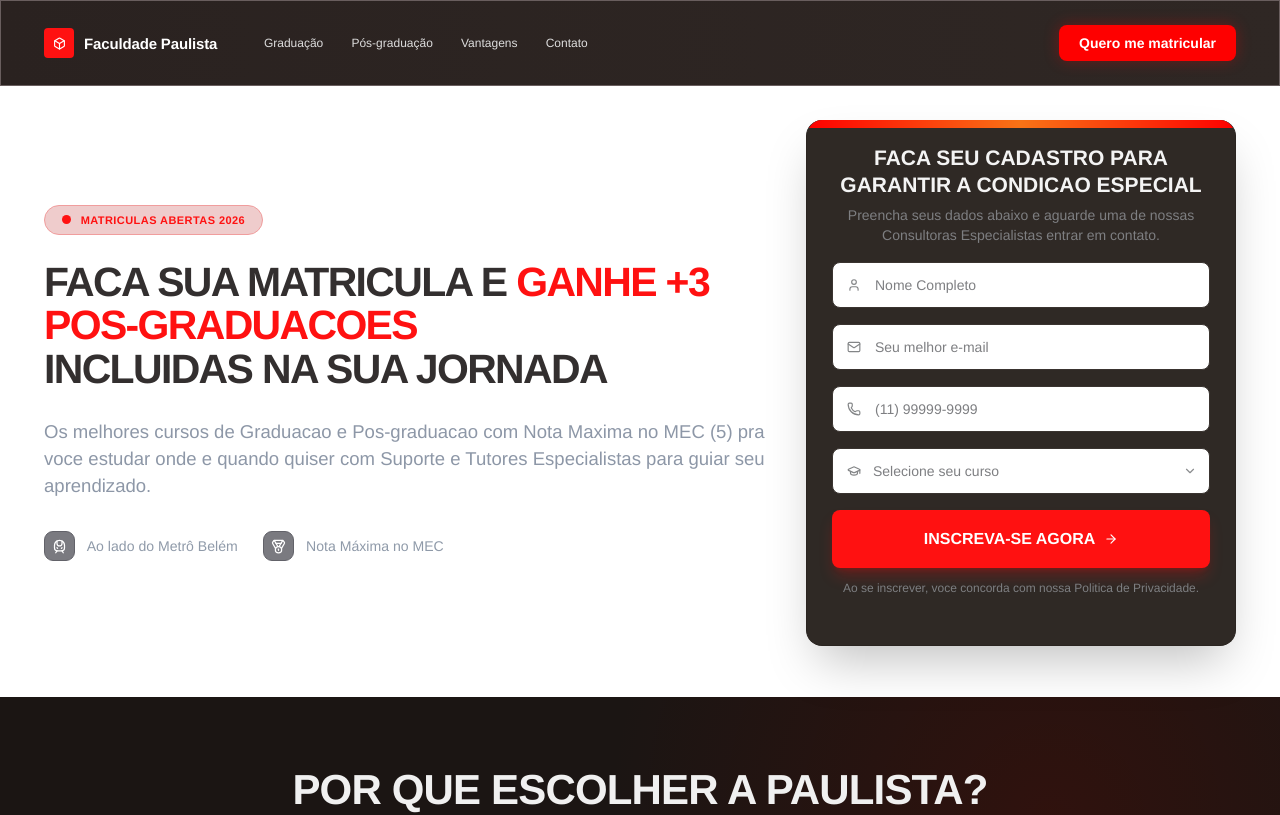
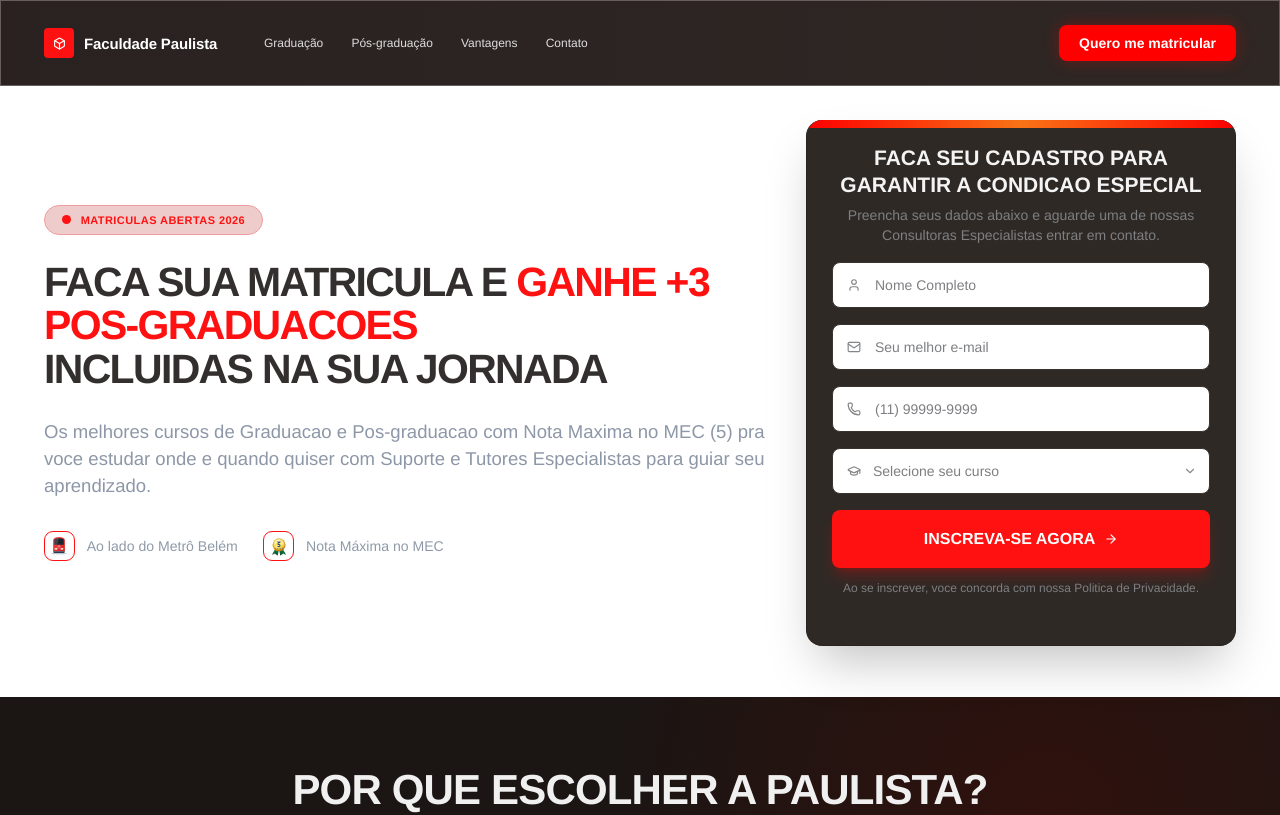
Before and after one commit to martinlofranodeoliveira/faculdadepaulista.com.br, a React (Vite) app: page / in a window 1280 px wide. Shown: the top 815 px of the page. Built offline with nearby package versions, Linux system fonts and the light colour scheme.

Commit message:
style: ajustar ícones de destaque no hero

```diff
--- a/src/landing/components/HeroSection.tsx
+++ b/src/landing/components/HeroSection.tsx
@@ -3,9 +3,7 @@ import {
   ArrowRight,
   GraduationCap,
   Mail,
-  Medal,
   Phone,
-  TrainFront,
   User,
 } from 'lucide-react'
 
@@ -42,6 +40,195 @@ const EMPTY_TOUCHED: Touched = {
   email: false,
   phone: false,
   course: false,
+}
+
+function MetroTrainIcon() {
+  return (
+    <svg
+      viewBox="475 111 170 170"
+      width="20"
+      height="20"
+      xmlns="http://www.w3.org/2000/svg"
+      aria-hidden="true"
+    >
+      <defs>
+        <linearGradient id="heroMetroGrad" x1="0%" y1="0%" x2="100%" y2="100%">
+          <stop offset="0%" stopColor="#FF4B4B" />
+          <stop offset="100%" stopColor="#CC1D1D" />
+        </linearGradient>
+      </defs>
+
+      <g id="metro-icon">
+        <path
+          d="M 510 240 L 510 150 Q 510 120 560 120 Q 610 120 610 150 L 610 240 Z"
+          fill="url(#heroMetroGrad)"
+        />
+        <path d="M 510 240 L 610 240 L 605 255 L 515 255 Z" fill="#2C3E50" />
+        <path
+          d="M 520 185 L 520 145 Q 520 130 560 130 Q 600 130 600 145 L 600 185 Z"
+          fill="#1A252F"
+        />
+        <path
+          d="M 520 145 Q 520 130 560 130 L 545 185 L 520 185 Z"
+          fill="#FFFFFF"
+          opacity="0.15"
+        />
+
+        <rect x="522" y="215" width="25" height="10" rx="5" fill="#FFFFFF" />
+        <rect x="573" y="215" width="25" height="10" rx="5" fill="#FFFFFF" />
+        <rect x="524" y="217" width="21" height="6" rx="3" fill="#FFF2CC" />
+        <rect x="575" y="217" width="21" height="6" rx="3" fill="#FFF2CC" />
+
+        <circle cx="560" cy="202" r="12" fill="none" stroke="#FFFFFF" strokeWidth="2" opacity="0.8" />
+        <text
+          x="560"
+          y="207"
+          fontFamily="system-ui, sans-serif"
+          fontWeight="900"
+          fontSize="14"
+          fill="#FFFFFF"
+          textAnchor="middle"
+          opacity="0.9"
+        >
+          M
+        </text>
+
+        <path
+          d="M 500 260 L 620 260"
+          stroke="#94A3B8"
+          strokeWidth="5"
+          strokeLinecap="round"
+        />
+        <path
+          d="M 525 260 L 515 272 M 550 260 L 540 272 M 575 260 L 565 272 M 600 260 L 590 272"
+          stroke="#94A3B8"
+          strokeWidth="4"
+          strokeLinecap="round"
+        />
+      </g>
+    </svg>
+  )
+}
+
+function HeroMecIcon() {
+  return (
+    <svg
+      viewBox="0 0 170 170"
+      width="20"
+      height="20"
+      xmlns="http://www.w3.org/2000/svg"
+      aria-hidden="true"
+    >
+      <defs>
+        <linearGradient id="heroMecGoldOuter" x1="0%" y1="0%" x2="100%" y2="100%">
+          <stop offset="0%" stopColor="#FDE047" />
+          <stop offset="100%" stopColor="#B45309" />
+        </linearGradient>
+
+        <linearGradient id="heroMecGoldInner" x1="0%" y1="0%" x2="0%" y2="100%">
+          <stop offset="0%" stopColor="#FEF08A" />
+          <stop offset="100%" stopColor="#D97706" />
+        </linearGradient>
+
+        <linearGradient id="heroMecGoldCore" x1="20%" y1="0%" x2="80%" y2="100%">
+          <stop offset="0%" stopColor="#FFFBEB" />
+          <stop offset="40%" stopColor="#FDE047" />
+          <stop offset="50%" stopColor="#FEF08A" />
+          <stop offset="100%" stopColor="#EAB308" />
+        </linearGradient>
+
+        <linearGradient id="heroMecRibbonGrad" x1="0%" y1="0%" x2="0%" y2="100%">
+          <stop offset="0%" stopColor="#16A34A" />
+          <stop offset="100%" stopColor="#14532D" />
+        </linearGradient>
+
+        <filter id="heroMecShadow" x="-20%" y="-20%" width="140%" height="140%">
+          <feDropShadow
+            dx="0"
+            dy="5"
+            stdDeviation="4"
+            floodColor="#000000"
+            floodOpacity="0.15"
+          />
+        </filter>
+
+        <path
+          id="heroMecStar"
+          d="M0 -5 L 1.5 -1.5 L 5.5 -1.5 L 2.3 1.1 L 3.5 5 L 0 2.8 L -3.5 5 L -2.3 1.1 L -5.5 -1.5 L -1.5 -1.5 Z"
+        />
+      </defs>
+
+      <g filter="url(#heroMecShadow)">
+        <path d="M 65 90 L 25 160 L 50 148 L 75 165 L 85 90 Z" fill="url(#heroMecRibbonGrad)" />
+        <path d="M 65 90 L 50 148 L 75 165 L 85 90 Z" fill="#064E3B" opacity="0.3" />
+
+        <path d="M 105 90 L 145 160 L 120 148 L 95 165 L 85 90 Z" fill="url(#heroMecRibbonGrad)" />
+        <path d="M 105 90 L 120 148 L 95 165 L 85 90 Z" fill="#064E3B" opacity="0.3" />
+
+        <circle cx="85" cy="75" r="55" fill="url(#heroMecGoldOuter)" />
+        <circle cx="85" cy="75" r="49" fill="url(#heroMecGoldInner)" />
+        <circle cx="85" cy="75" r="43" fill="url(#heroMecGoldCore)" />
+        <circle
+          cx="85"
+          cy="75"
+          r="46"
+          fill="none"
+          stroke="#16A34A"
+          strokeWidth="1.5"
+          strokeDasharray="3 3"
+          opacity="0.8"
+        />
+
+        <text
+          x="85"
+          y="52"
+          fontFamily="system-ui, sans-serif"
+          fontWeight="900"
+          fontSize="16"
+          fill="#1E3A8A"
+          textAnchor="middle"
+          letterSpacing="1"
+        >
+          MEC
+        </text>
+        <text
+          x="85"
+          y="94"
+          fontFamily="system-ui, sans-serif"
+          fontWeight="900"
+          fontSize="52"
+          fill="#1E3A8A"
+          textAnchor="middle"
+        >
+          5
+        </text>
+
+        <g fill="#1E3A8A">
+          <g transform="translate(56, 103) rotate(-20)">
+            <use href="#heroMecStar" />
+          </g>
+          <g transform="translate(70, 108) rotate(-10)">
+            <use href="#heroMecStar" />
+          </g>
+          <g transform="translate(85, 110)">
+            <use href="#heroMecStar" />
+          </g>
+          <g transform="translate(100, 108) rotate(10)">
+            <use href="#heroMecStar" />
+          </g>
+          <g transform="translate(114, 103) rotate(20)">
+            <use href="#heroMecStar" />
+          </g>
+        </g>
+
+        <path
+          d="M 42 75 A 43 43 0 0 1 128 75 A 50 50 0 0 0 42 75 Z"
+          fill="#FFFFFF"
+          opacity="0.25"
+        />
+      </g>
+    </svg>
+  )
 }
 
 function normalizePhone(value: string): string {
@@ -331,7 +518,7 @@ export function HeroSection() {
             {heroFeatures.map((item, index) => (
               <div key={item.title} className="lp-hero__feature">
                 <span className="lp-hero__feature-icon">
-                  {index === 0 ? <TrainFront size={15} /> : <Medal size={15} />}
+                  {index === 0 ? <MetroTrainIcon /> : <HeroMecIcon />}
                 </span>
                 <span>{item.title}</span>
               </div>
--- a/src/landing/landing.css
+++ b/src/landing/landing.css
@@ -230,8 +230,8 @@ section[id] {
 
 .lp-hero__feature-icon {
   align-items: center;
-  background: #7a7a80;
-  border: 1px solid #626269;
+  background: #ffffff;
+  border: 1px solid #ff1111;
   border-radius: 9px;
   color: #fff;
   display: inline-flex;
```
